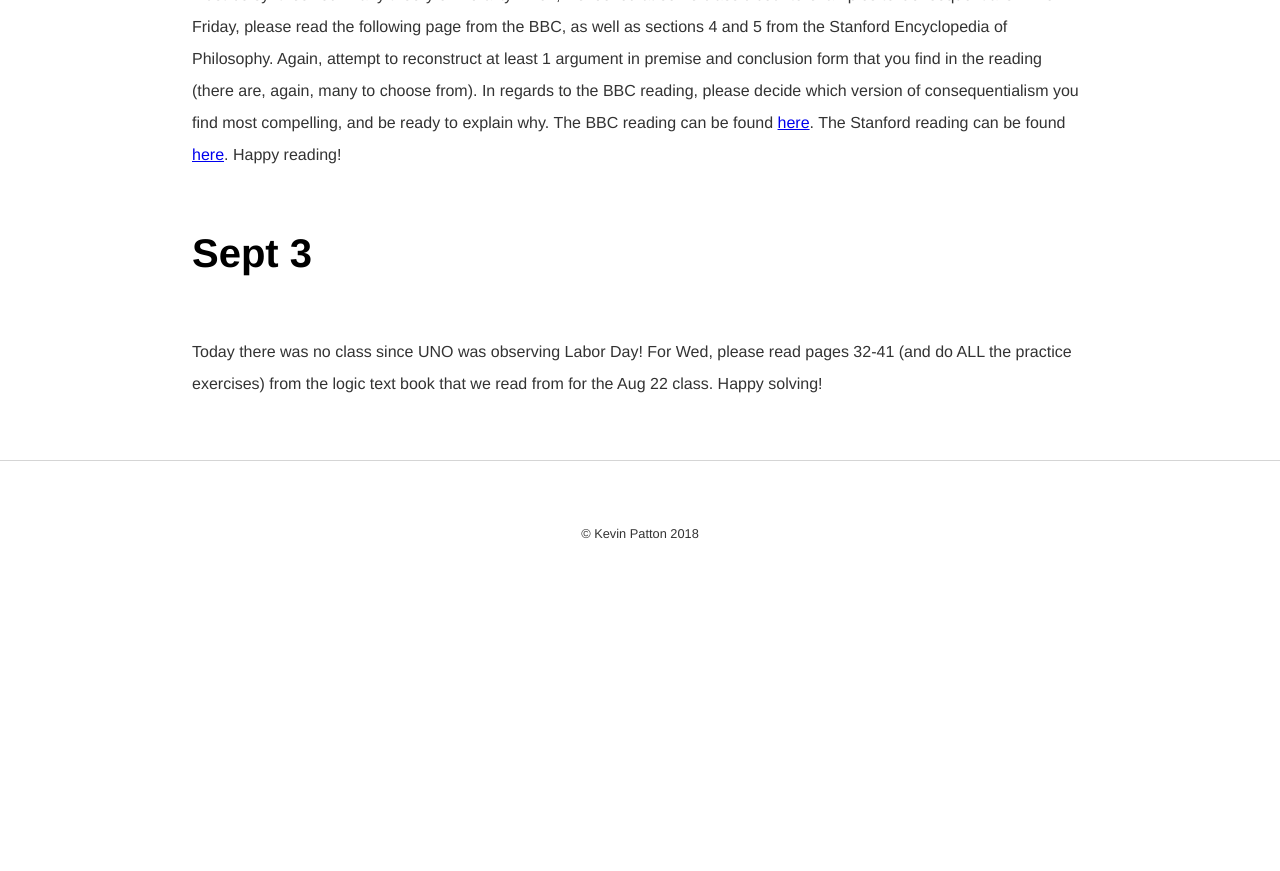
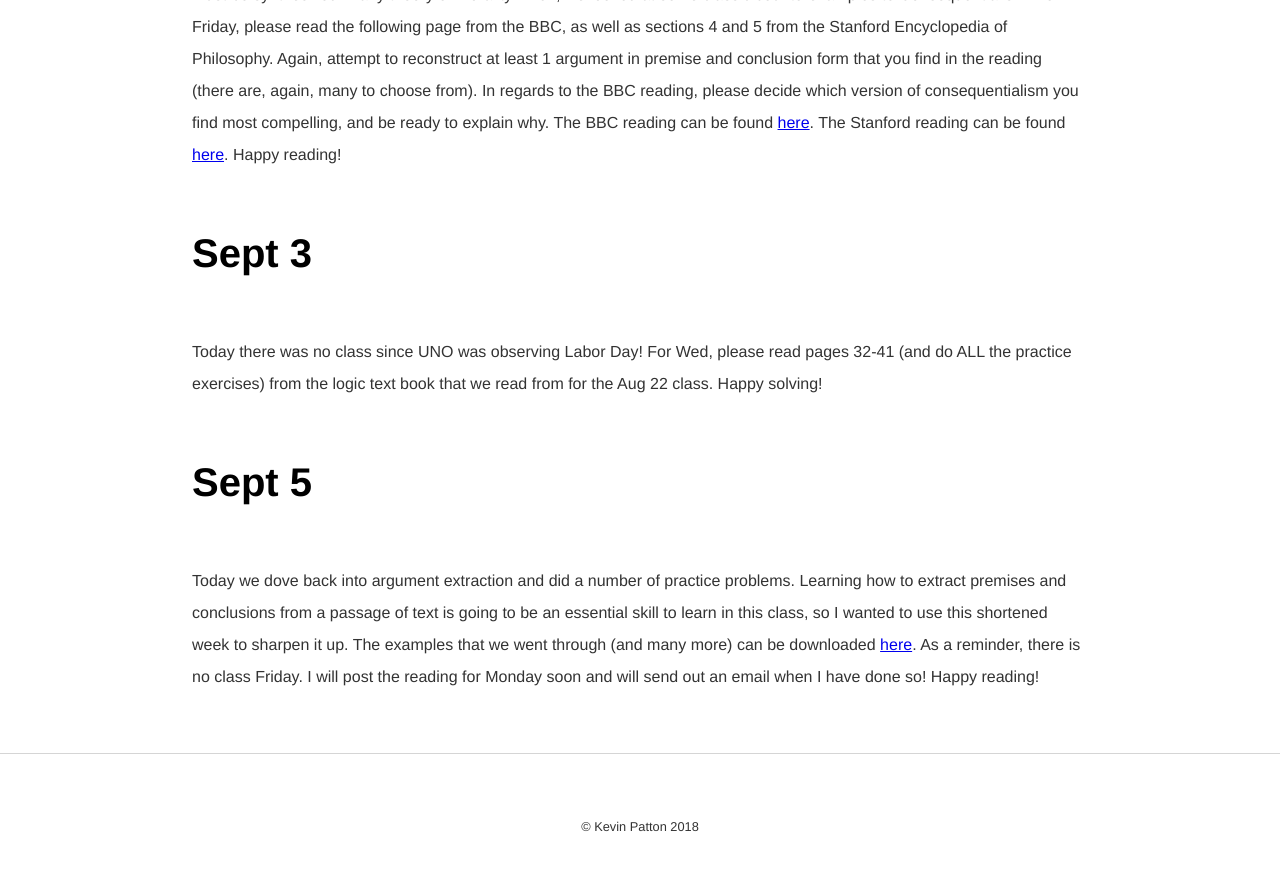
Before and after one commit to kevinjpatton/kevinjpatton.github.io, a Jekyll site: the page built from teaching/phil1020/index.html, in a window 1280 px wide and 900 px high, scrolled down 1372 px. Shown: the top 871 px of the window. Built offline with Jekyll 4.4.1, drawn with Linux system fonts in a browser that asks for light colours; Markdown is read by kramdown in place of the engine named in the settings; before the commit the page ends 1979 px from its top, so only the background shows below that.

Commit message:
Update index.html

```diff
--- a/teaching/phil1020/index.html
+++ b/teaching/phil1020/index.html
@@ -15,3 +15,5 @@ title: Philosophy 1020 - Kevin Patton
 <p>Today we looked at an analogue to why Mill might have argued, as he did at the end of chapter 3, that conscience and society must be synthesized in any theory of morality.  Then, we looked at some classic counterexamples to Consequentialism.  For Friday, please read the following page from the BBC, as well as sections 4 and 5 from the Stanford Encyclopedia of Philosophy.  Again, attempt to reconstruct at least 1 argument in premise and conclusion form that you find in the reading (there are, again, many to choose from).  In regards to the BBC reading, please decide which version of consequentialism you find most compelling, and be ready to explain why.  The BBC reading can be found <a href=http://www.bbc.co.uk/ethics/introduction/consequentialism_1.shtml target="_blank">here</a>.  The Stanford reading can be found <a href=https://plato.stanford.edu/entries/consequentialism/#WhiConActVsExpCon target="_blank">here</a>.  Happy reading!</p>
 <h1>Sept 3</h1>
 <p>Today there was no class since UNO was observing Labor Day!  For Wed, please read pages 32-41 (and do ALL the practice exercises) from the logic text book that we read from for the Aug 22 class.  Happy solving!</p>
+<h1>Sept 5</h1>
+<p>Today we dove back into argument extraction and did a number of practice problems.  Learning how to extract premises and conclusions from a passage of text is going to be an essential skill to learn in this class, so I wanted to use this shortened week to sharpen it up.  The examples that we went through (and many more) can be downloaded <a href=/teaching/phil1020/ArgumentExamples.pdf target="_blank">here</a>.  As a reminder, there is no class Friday.  I will post the reading for Monday soon and will send out an email when I have done so!  Happy reading!
```
